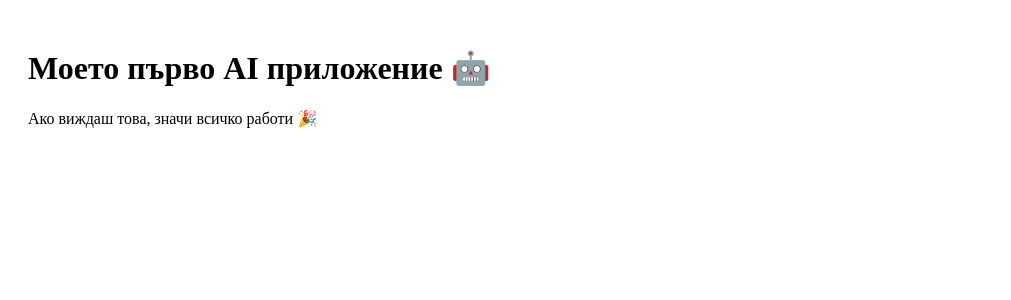
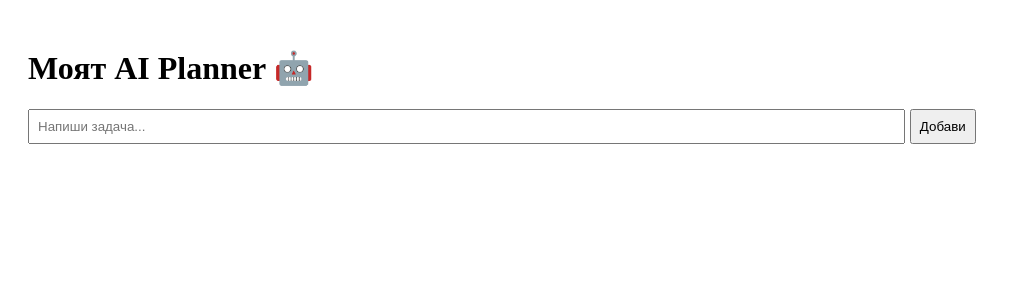
Before and after one commit to 1313123bg-source/my-ai-planner, a Next.js app: page / in a window 1280 px wide. Shown: the top 300 px of the page, without its empty margins (0-1011 px from the left). Built offline with nearby package versions, Linux system fonts and the light colour scheme.

Commit message:
Update header and add task input functionality

```diff
--- a/pages/index.js
+++ b/pages/index.js
@@ -1,8 +1,36 @@
+
+import { useState } from "react";
+
 export default function Home() {
+  const [task, setTask] = useState("");
+  const [tasks, setTasks] = useState([]);
+
+  function addTask() {
+    if (task === "") return;
+    setTasks([...tasks, task]);
+    setTask("");
+  }
+
   return (
     <div style={{ padding: 20 }}>
-      <h1>Моето първо AI приложение 🤖</h1>
-      <p>Ако виждаш това, значи всичко работи 🎉</p>
+      <h1>Моят AI Planner 🤖</h1>
+
+      <input
+        placeholder="Напиши задача..."
+        value={task}
+        onChange={(e) => setTask(e.target.value)}
+        style={{ padding: 8, width: "70%" }}
+      />
+
+      <button onClick={addTask} style={{ padding: 8, marginLeft: 5 }}>
+        Добави
+      </button>
+
+      <ul>
+        {tasks.map((t, i) => (
+          <li key={i}>{t}</li>
+        ))}
+      </ul>
     </div>
   );
 }
```
